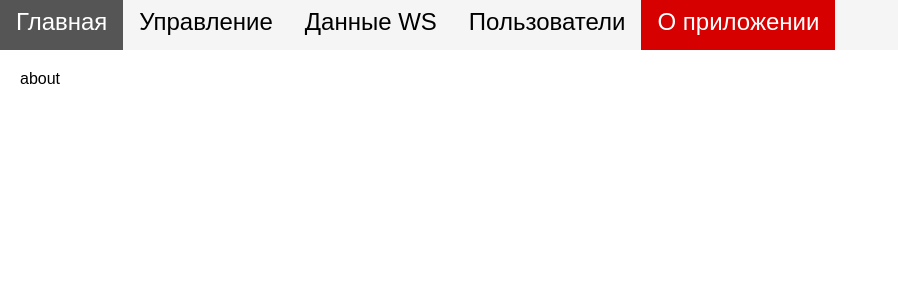
After one commit to DorofD/zabbix_actualization_service, a Flask app: page /about in a window 1280 px wide. The commit adds this page. Shown: the top 300 px of the page, without its empty margins (0-898 px from the left). Run offline with Flask 2, Linux system fonts and the light colour scheme.

Commit message:
страницы веб интерфейса

```diff
--- a/app.py
+++ b/app.py
@@ -1,15 +1,41 @@
 from flask import Flask, render_template, send_file, url_for, request, flash
-from services import main_operations
-
+from flask_scheduler import Scheduler
+from services.main_operations import execute_main_operations
 
 app = Flask(__name__)
 app.config['SECRET_KEY'] = 'aboba1488'
+scheduler = Scheduler(app)
+
+
+@scheduler.runner(interval=300)
+def main_task():
+    execute_main_operations()
 
 
 @app.route('/')
 def index():
-    return render_template('index.html', class1='active', class2='', class3='', class4='')
+    return render_template('index.html', class1='active')
+
+
+@app.route('/management')
+def management():
+    return render_template('management.html', class2='active')
+
+
+@app.route('/ws')
+def ws():
+    return render_template('ws.html', class3='active')
+
+
+@app.route('/users')
+def users():
+    return render_template('users.html', class4='active')
+
+
+@app.route('/about')
+def about():
+    return render_template('about.html', class5='active')
 
 
 if __name__ == '__main__':
-    app.run(host='0.0.0.0', debug=True)
+    app.run(host='0.0.0.0', debug=False)
--- a/services/main_operations.py
+++ b/services/main_operations.py
@@ -72,6 +72,3 @@ def execute_main_operations():
         update_zabbix_data()
     except Exception as exc:
         send_email(str(exc))
-
-
-execute_main_operations()
--- /dev/null
+++ b/templates/about.html
@@ -0,0 +1,7 @@
+{% extends 'base.html' %} {% block content %} {{ super() }}
+
+<table class="users">
+  about
+</table>
+
+{% endblock %}
--- a/templates/base.html
+++ b/templates/base.html
@@ -14,6 +14,7 @@
 
     <title>Zabbix Actualization Service</title>
   </head>
+
   <body>
     <header>
       <nav>
@@ -22,13 +23,18 @@
             <a class="{{class1}}" href="{{ url_for('index')}}">Главная</a>
           </li>
           <li>
-            <a class="{{class2}}" href="{{ url_for('index')}}">Управление</a>
+            <a class="{{class2}}" href="{{ url_for('management')}}"
+              >Управление</a
+            >
           </li>
           <li>
-            <a class="{{class3}}" href="{{ url_for('index')}}">Выгрузка WS</a>
+            <a class="{{class3}}" href="{{ url_for('ws')}}">Данные WS</a>
           </li>
           <li>
-            <a class="{{class4}}" href="{{ url_for('index')}}">О приложении</a>
+            <a class="{{class4}}" href="{{ url_for('users')}}">Пользователи</a>
+          </li>
+          <li>
+            <a class="{{class5}}" href="{{ url_for('about')}}">О приложении</a>
           </li>
         </ul>
       </nav>
```
Also changed, not shown: templates/management.html (added, +7 -0 lines), templates/users.html (added, +7 -0 lines), templates/ws.html (added, +7 -0 lines).
